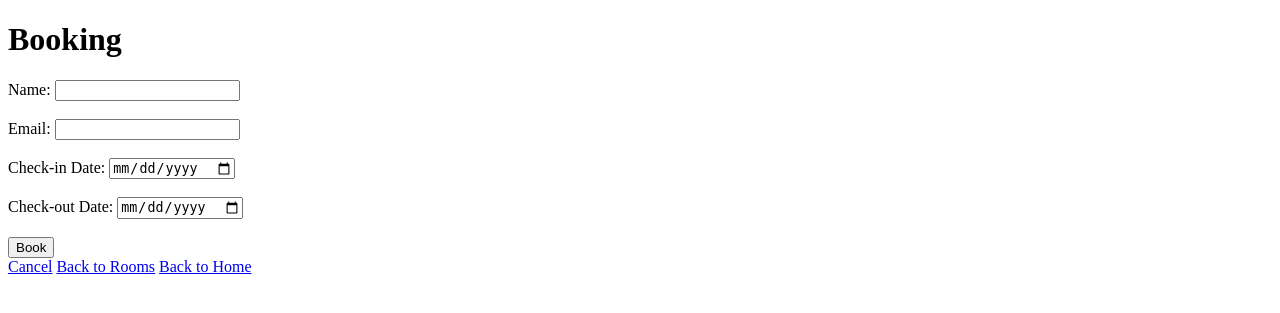
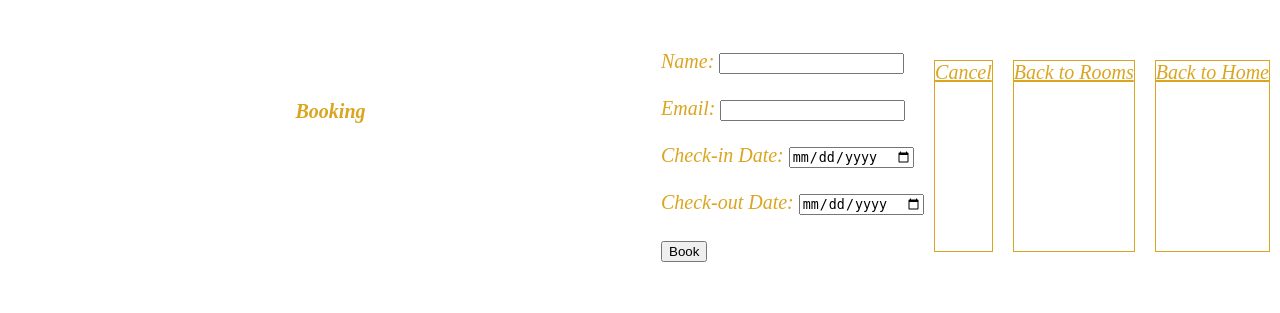
Before and after one commit to giacoren6/Hotel-Gio, a Django app: page /book/ in a window 1280 px wide. Shown: the top 313 px of the page. Run offline with Django 5.2, Linux system fonts and the light colour scheme.

Commit message:
adding css to book html

```diff
--- a/myproject/myapp/static/myapp/style.css
+++ b/myproject/myapp/static/myapp/style.css
@@ -256,3 +256,30 @@ h4{
     display: flex;
     margin-right: 50px;
 }
+
+#book-room{
+    font-size: 20px;
+    color: goldenrod;
+    background-color:white;
+    font-style: italic;
+    margin-top: 50px;
+    display: flex;
+    justify-content: center;
+    margin-left: auto;
+    margin-right: auto;
+}
+
+#book_button{
+    font-size: 20px;
+    color: goldenrod;
+    background-color: white;
+    font-style: italic;
+    margin: 10px;
+    list-style: none;
+    border: solid 1px goldenrod;
+}
+
+#book_button:hover{
+    background-color: goldenrod;
+    color: white;
+}
--- a/myproject/myapp/templates/book.html
+++ b/myproject/myapp/templates/book.html
@@ -1,12 +1,17 @@
 <!-- FILEPATH: /workspaces/Hotel-Gio/myproject/myapp/templates/book.html -->
+{% load static %}
+<!DOCTYPE html>
+<html lang="en">
 
-<!DOCTYPE html>
-<html>
 <head>
+    <meta charset="UTF-8">
+    <meta name="viewport" content="width=device-width, initial-scale=1.0">
+    <link rel="stylesheet" type="text/css" href="{% static 'myapp/style.css' %}">
     <title>Booking</title>
 </head>
-<body>
-    <h1>Booking</h1>
+
+<body id="book-room">
+    <h1 id="book-room">Booking</h1>
     <form method="POST" action="{% url 'book_done' %}">
         {% csrf_token %}
         <label for="name">Name:</label>
@@ -19,8 +24,9 @@
         <input type="date" id="checkout" name="checkout" required><br><br>
         <input type="submit" value="Book">
     </form>
-    <a href="{% url 'rooms' %}">Cancel</a>
-    <a href="{% url 'rooms' %}">Back to Rooms</a>
-    <a href="{% url 'index' %}">Back to Home</a>
+    <a href="{% url 'rooms' %}" id="book_button">Cancel</a>
+    <a href="{% url 'rooms' %}"id="book_button">Back to Rooms</a>
+    <a href="{% url 'index' %}"id="book_button">Back to Home</a>
 </body>
+
 </html>
--- a/myproject/myapp/templates/login_done.html
+++ b/myproject/myapp/templates/login_done.html
@@ -1,3 +1,4 @@
+{% load static %}
 <!DOCTYPE html>
 <html>
 <head>
@@ -6,8 +7,6 @@
 <body>
     <h1>Login Successful</h1>
     <p>Welcome to our website! You have successfully logged in.</p>
-    <!-- Add your content here -->
-
 
     <a href="{% url 'rooms' %}">View Rooms</a>
     <a href="{% url 'index' %}">Back to Home</a>
```
